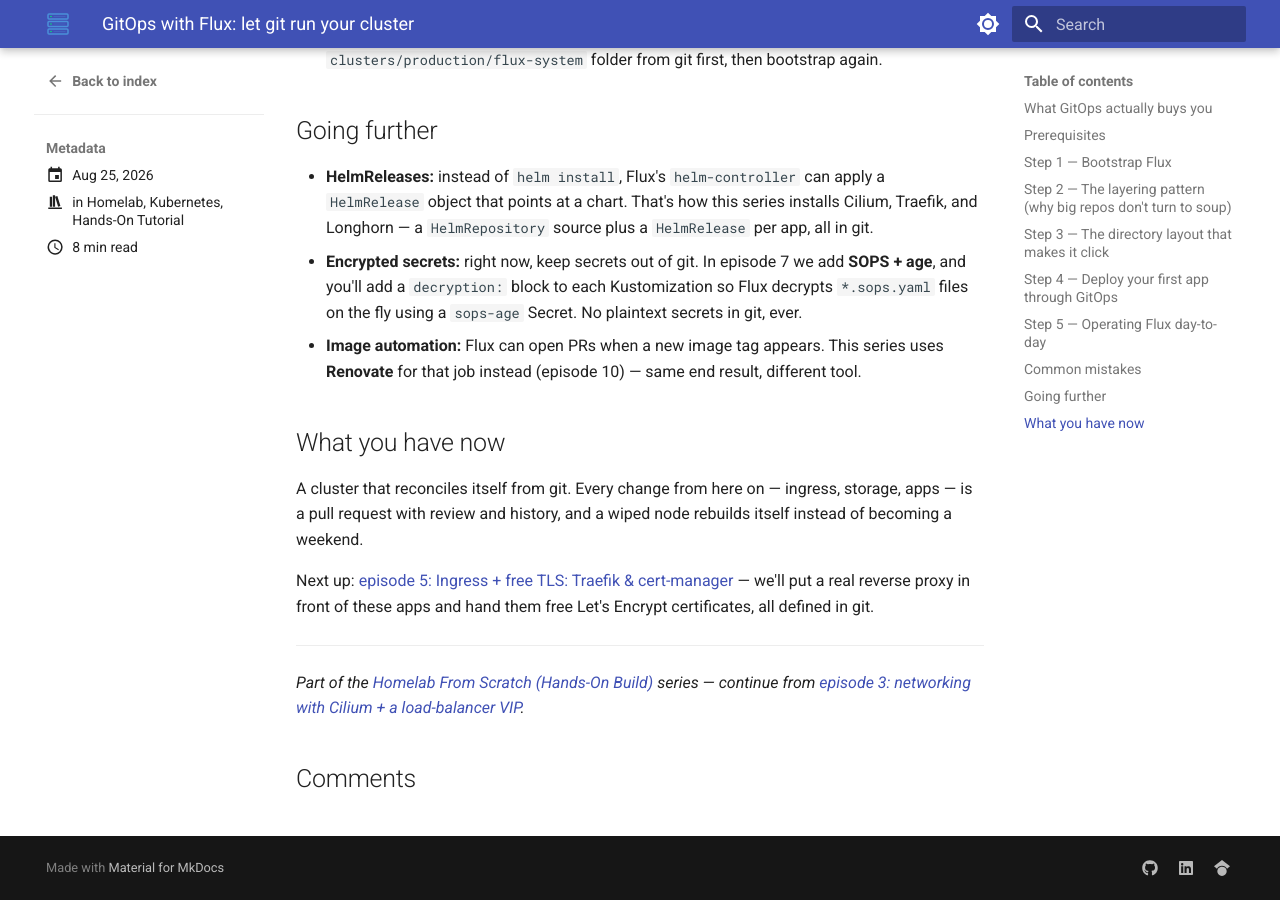
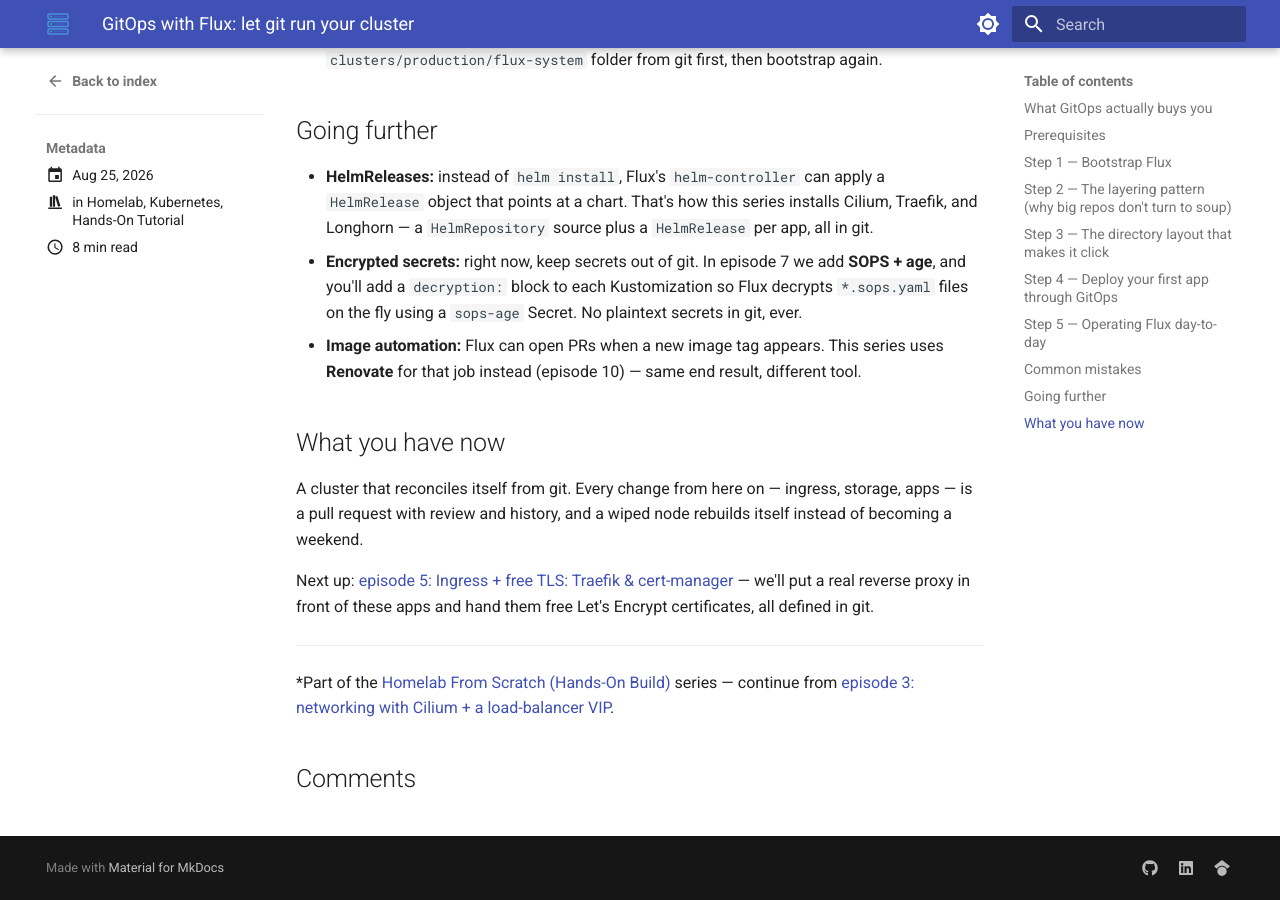
Before and after one commit to shubhamwagh/blog, an MkDocs documentation site: the page built from docs/posts/hands-on-ep4-flux-gitops.md, in a window 1280 px wide and 900 px high, scrolled down 7525 px. Built offline with MkDocs 1.6.1 and Material for MkDocs 9.7.7, drawn with Linux system fonts in a browser that asks for light colours; comment, search, counter and statistics services are not loaded.

Commit message:
Fix .* regex artifacts in ep4 and ep5 series footers

```diff
--- a/docs/posts/hands-on-ep4-flux-gitops.md
+++ b/docs/posts/hands-on-ep4-flux-gitops.md
@@ -416,4 +416,4 @@ in front of these apps and hand them free Let's Encrypt certificates, all define
 ---
 
 *Part of the [Homelab From Scratch (Hands-On Build)](/) series — continue from
-[episode 3: networking with Cilium + a load-balancer VIP](/networking-with-cilium--a-load-balancer-vip/).*
+[episode 3: networking with Cilium + a load-balancer VIP](/networking-with-cilium--a-load-balancer-vip/).
```
Also changed, not shown: docs/posts/hands-on-ep5-traefik-tls.md (+1 -1 lines).
